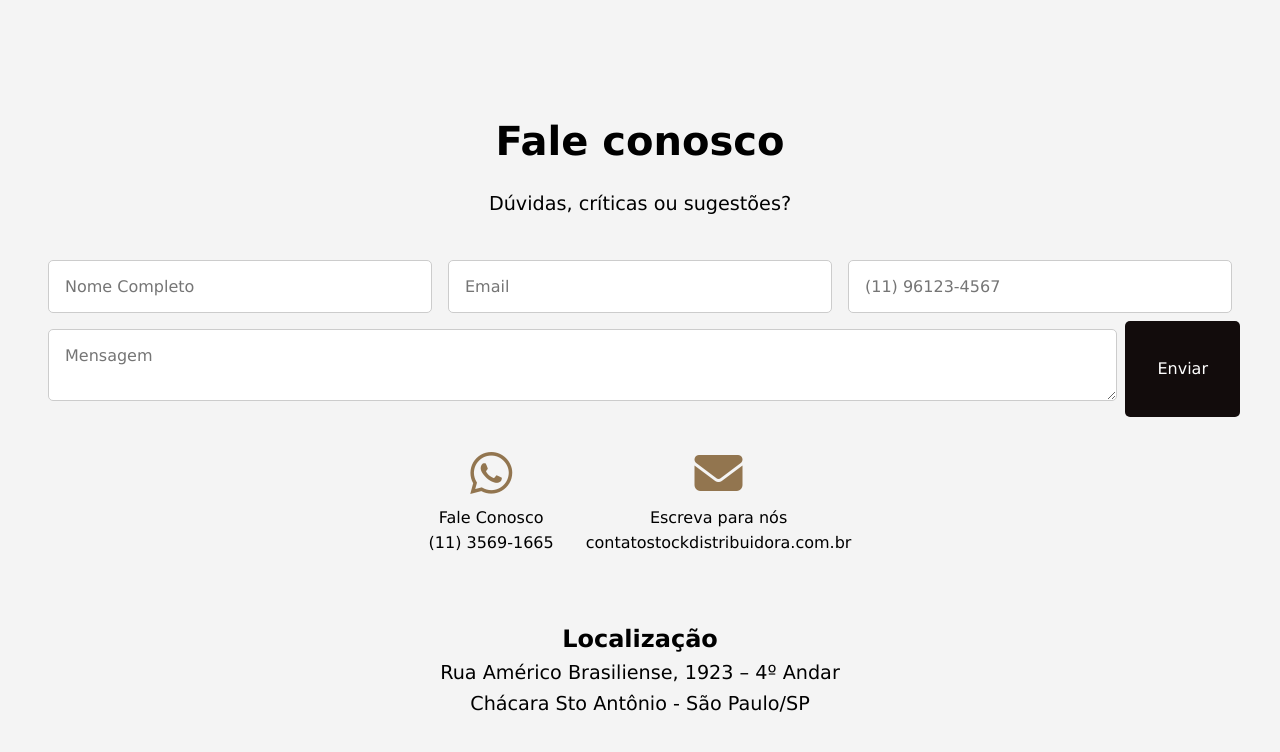
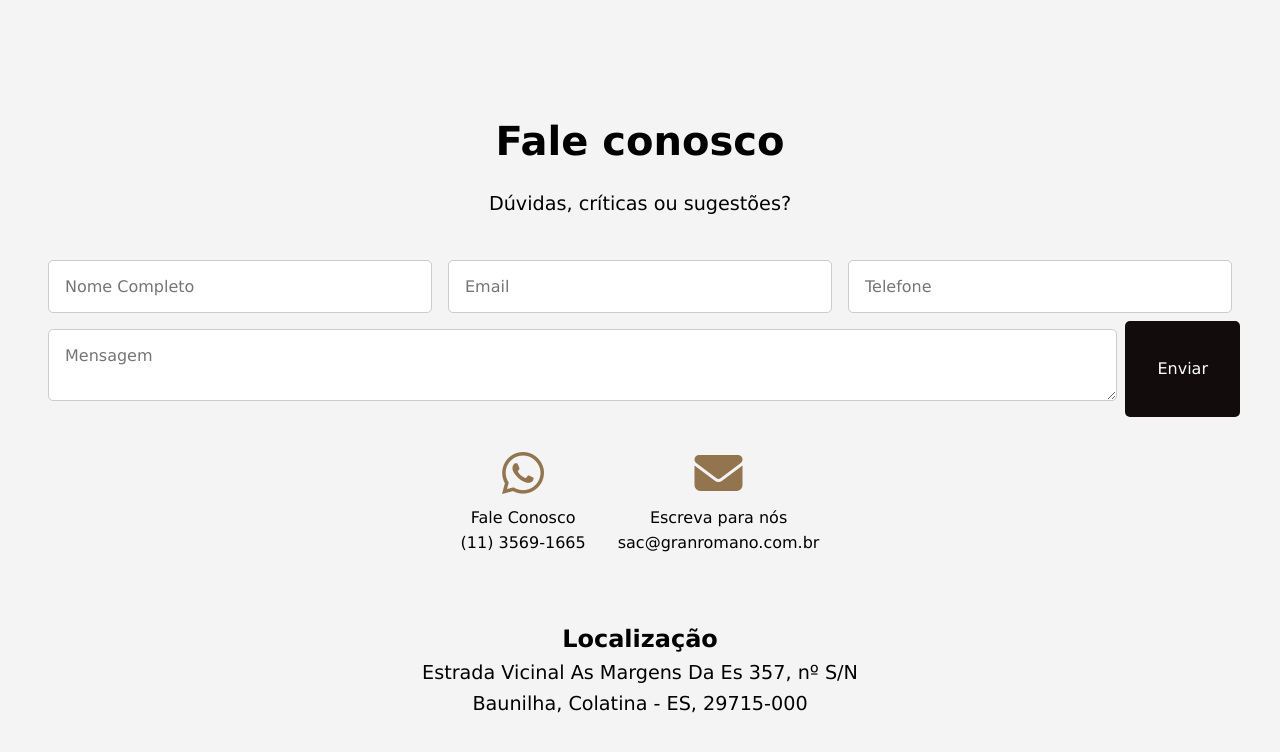
Before and after one commit to ynfleozin/site-gran-romano, an Angular app: page / in a window 1280 px wide. Shown: the part 1689-2441 px from the top of the page. Built offline with nearby package versions, Linux system fonts and the light colour scheme; a web font is replaced by a local one.

Commit message:
fix fale-conosco

```diff
--- a/src/app/fale-conosco/fale-conosco.component.html
+++ b/src/app/fale-conosco/fale-conosco.component.html
@@ -11,7 +11,7 @@
           <input type="email" placeholder="Email">
         </div>
         <div class="form-group">
-          <input type="text" placeholder="(11) 96123-4567">
+          <input type="text" placeholder="Telefone">
         </div>
         <div class="form-group">
           <textarea placeholder="Mensagem"></textarea>
@@ -27,15 +27,15 @@
         </a>
       </div>
       <div class="contact-option">
-        <a href="mailto:contato@stockdistribuidora.com.br">
+        <a href="mailto:sac@granromano.com.br">
           <i class="fa-solid fa-envelope"></i>
-          <p>Escreva para nós<br>contatostockdistribuidora.com.br</p>
+          <p>Escreva para nós<br>{{email}}</p>
         </a>
       </div>
     </div>
     <div class="location">
       <h2>Localização</h2>
-      <p>Rua Américo Brasiliense, 1923 – 4º Andar<br>Chácara Sto Antônio - São Paulo/SP</p>
+      <p>Estrada Vicinal As Margens Da Es 357, nº S/N<br>Baunilha, Colatina - ES, 29715-000</p>
       <div id="map"></div>
     </div>
   </div>
--- a/src/app/fale-conosco/fale-conosco.component.ts
+++ b/src/app/fale-conosco/fale-conosco.component.ts
@@ -6,5 +6,5 @@ import { Component } from '@angular/core';
   styleUrl: './fale-conosco.component.css'
 })
 export class FaleConoscoComponent {
-
+  email = "sac@granromano.com.br";
 }
```
